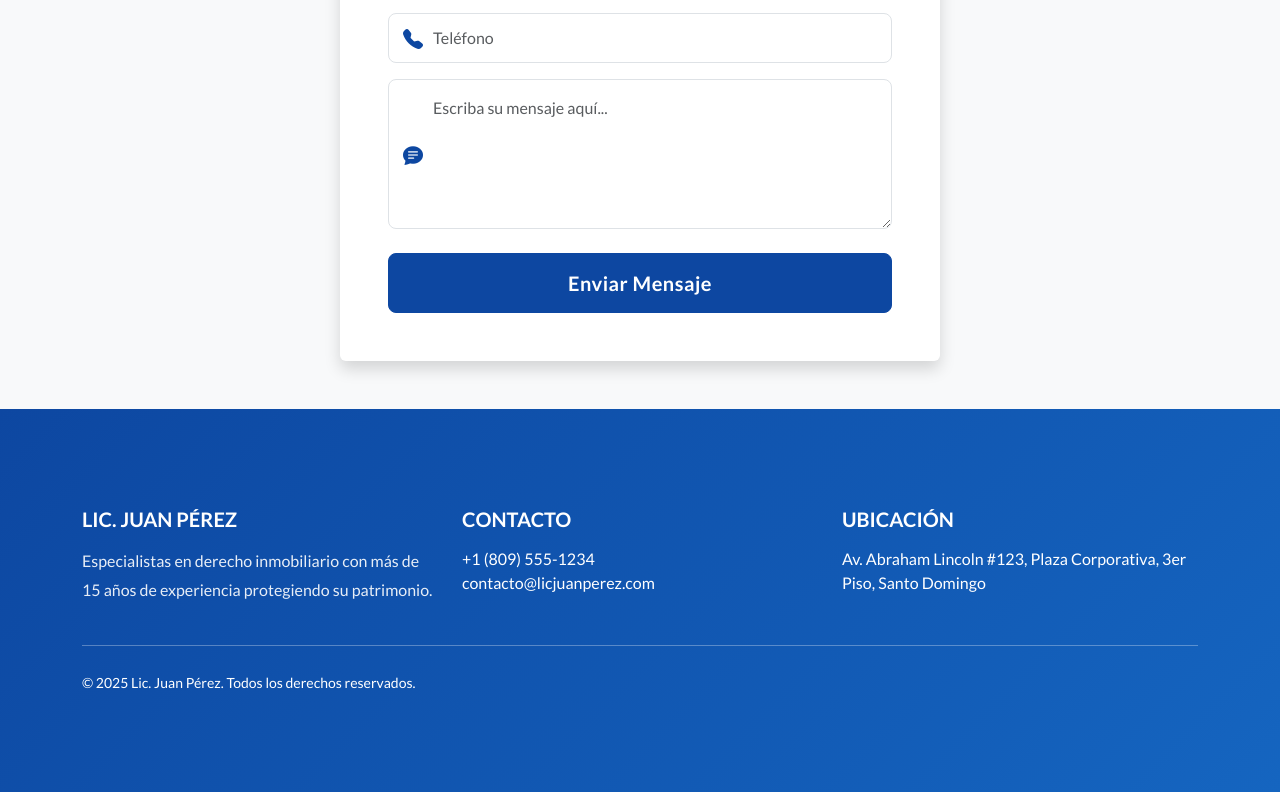
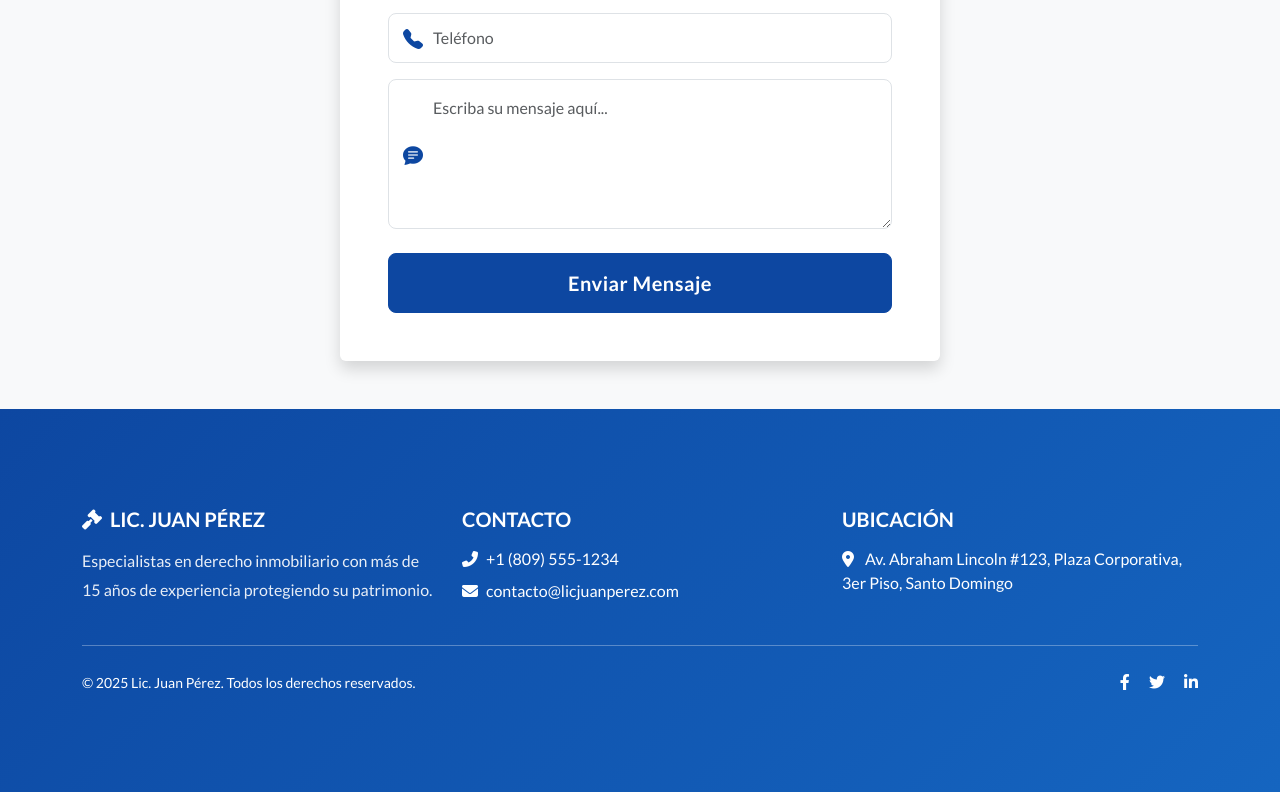
Before and after one commit to keuris-tejada/web-abogado, a plain HTML site: page index.html in a window 1280 px wide. Shown: the part 1837-2629 px from the top of the page. Drawn offline with nearby package versions, Linux system fonts and the light colour scheme.

Commit message:
Primer commit: footer profesional con íconos

```diff
--- a/index.html
+++ b/index.html
@@ -277,29 +277,51 @@
         <div class="row g-4">
             <!-- Información del bufete -->
             <div class="col-lg-4 col-md-6">
-                <h5 class="fw-bold mb-3 text-uppercase">Lic. Juan Pérez</h5>
-                <p style="line-height: 1.8; opacity: 0.9;">Especialistas en derecho inmobiliario con más de 15 años de experiencia protegiendo su patrimonio.</p>
+                <h5 class="fw-bold mb-3 text-uppercase">
+                    <i class="fas fa-gavel me-2"></i>Lic. Juan Pérez
+                </h5>
+                <p style="line-height: 1.8; opacity: 0.9;">
+                    Especialistas en derecho inmobiliario con más de 15 años de experiencia protegiendo su patrimonio.
+                </p>
             </div>
+
             <!-- Contacto -->
             <div class="col-lg-4 col-md-6">
                 <h5 class="fw-bold mb-3 text-uppercase">Contacto</h5>
-                <div>+1 (809) 555-1234</div>
-                <div>contacto@licjuanperez.com</div>
+                <div class="mb-2">
+                    <i class="fas fa-phone-alt me-2"></i>+1 (809) 555-1234
+                </div>
+                <div>
+                    <i class="fas fa-envelope me-2"></i>contacto@licjuanperez.com
+                </div>
             </div>
+
             <!-- Ubicación -->
             <div class="col-lg-4 col-md-12">
                 <h5 class="fw-bold mb-3 text-uppercase">Ubicación</h5>
-                <div>Av. Abraham Lincoln #123, Plaza Corporativa, 3er Piso, Santo Domingo</div>
+                <div>
+                    <i class="fas fa-map-marker-alt me-2"></i>
+                    Av. Abraham Lincoln #123, Plaza Corporativa, 3er Piso, Santo Domingo
+                </div>
             </div>
         </div>
+
         <hr class="my-4" style="opacity: 0.3;">
+
         <div class="row">
-            <div class="col-md-6 text-center text-md-start">
+            <div class="col-md-6 text-center text-md-start mb-2 mb-md-0">
                 <small>&copy; 2025 Lic. Juan Pérez. Todos los derechos reservados.</small>
+            </div>
+            <div class="col-md-6 text-center text-md-end">
+                <!-- Redes sociales opcionales -->
+                <a href="#" class="text-white me-3"><i class="fab fa-facebook-f"></i></a>
+                <a href="#" class="text-white me-3"><i class="fab fa-twitter"></i></a>
+                <a href="#" class="text-white"><i class="fab fa-linkedin-in"></i></a>
             </div>
         </div>
     </div>
 </footer>
+<link rel="stylesheet" href="https://cdnjs.cloudflare.com/ajax/libs/font-awesome/6.4.0/css/all.min.css">
 
 <!-- JS -->
 <script src="https://cdn.jsdelivr.net/npm/bootstrap@5.3.3/dist/js/bootstrap.bundle.min.js"></script>
```
